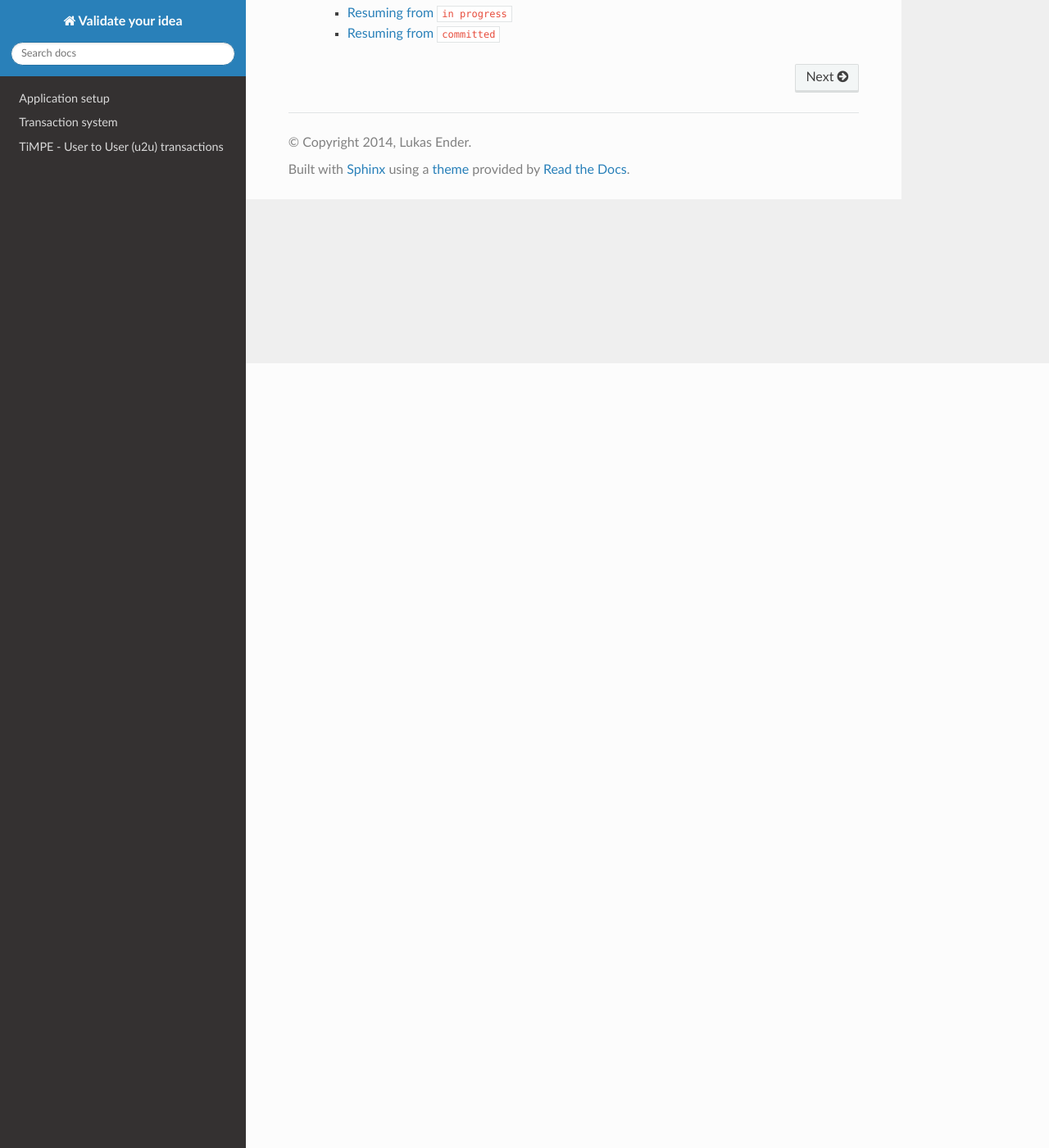
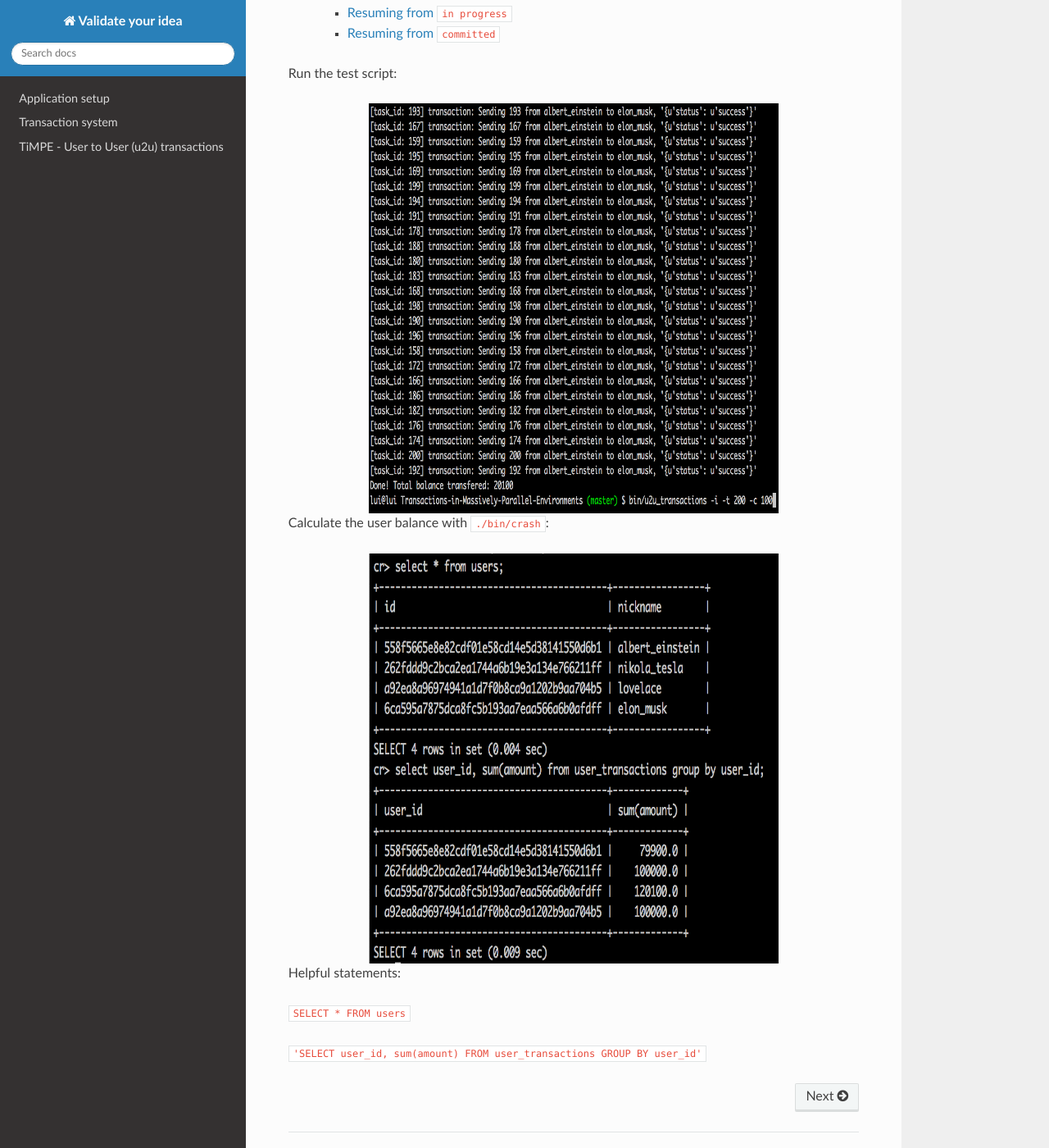
Before and after one commit to lukasender/TiMPE, a Sphinx documentation site: the page built from docs/index.txt, in a window 1280 px wide and 1400 px high, scrolled down 957 px. Shown: the whole window at 82% size. Built offline with Sphinx 7.4.7 and the Read the Docs theme 2.0.0, drawn with Linux system fonts in a browser that asks for light colours.

Commit message:
further documentation: u2u script

```diff
--- a/docs/index.txt
+++ b/docs/index.txt
@@ -24,6 +24,28 @@ Contents
    transactions.txt
    u2u_transactions.txt
 
+Run the test script:
+
+.. image:: images/u2u.png
+    :width: 500px
+    :height: 500px
+    :alt: run the test script: 200 transactions with 100 concurrent threads.
+    :align: center
+
+Calculate the user balance with ``./bin/crash``:
+
+.. image:: images/select-user-balance.png
+    :width: 500px
+    :height: 500px
+    :alt: Calculation of all user balances
+    :align: center
+
+Helpful statements:
+
+``SELECT * FROM users``
+
+``'SELECT user_id, sum(amount) FROM user_transactions GROUP BY user_id'``
+
 .. _`Validate Your Idea`: https://github.com/lumannnn/vyi
 
 .. _`VYI`: https://github.com/lumannnn/vyi/docs
```
Also changed, not shown: README.md (+5 -0 lines), docs/images/select-user-balance.png (added), docs/images/u2u.png (added), docs/images/update_mvcc_safe.png (deleted).
